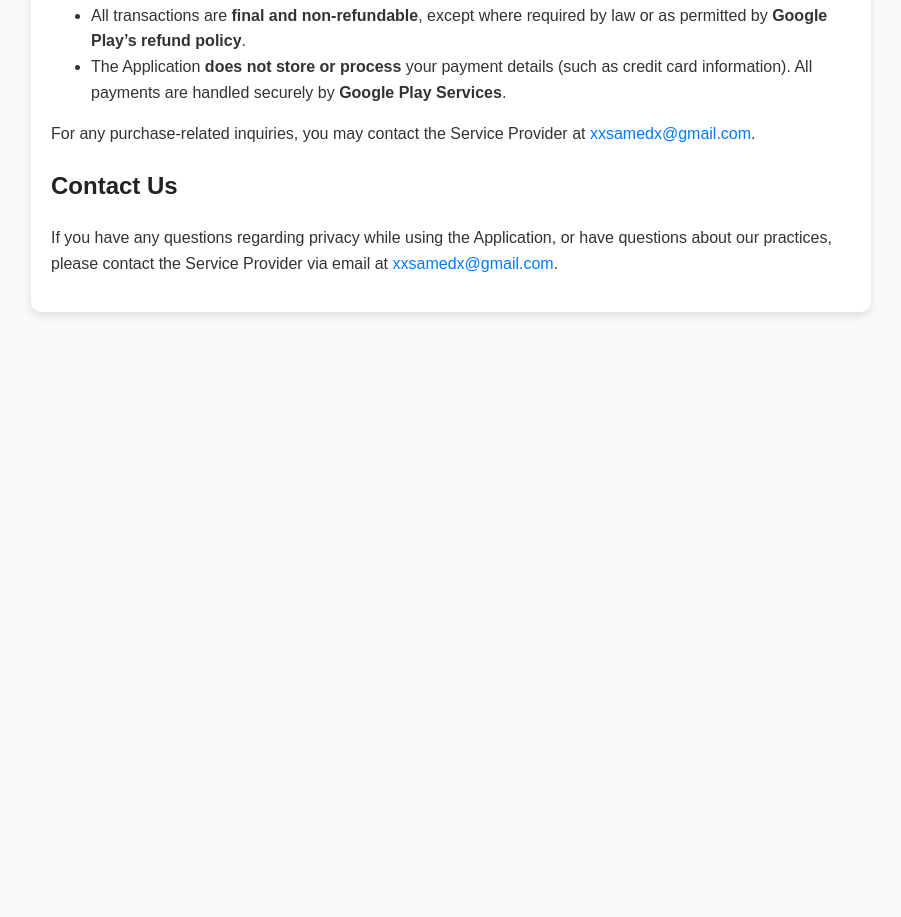
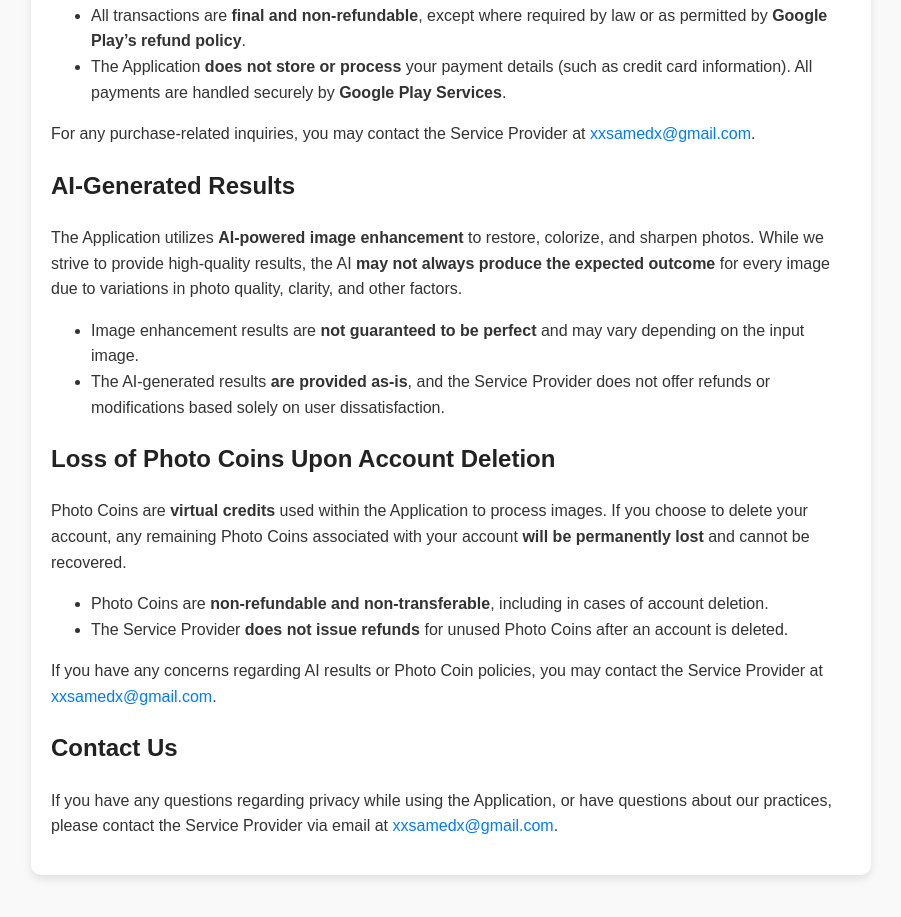
Before and after one commit to SamedHrmn/SamedHrmn.github.io, a plain HTML site: page privacy-policies/photo-enhancer-privacy-policy.html in a window 1280 px wide. Shown: the part 1982-2899 px from the top of the page, without its empty margins (189-1090 px from the left). Before the commit the page ends 2354 px from the top, so only its background shows below. Drawn offline with Linux system fonts and the light colour scheme.

Commit message:
update photo-enhancer policy

```diff
--- a/privacy-policies/photo-enhancer-privacy-policy.html
+++ b/privacy-policies/photo-enhancer-privacy-policy.html
@@ -1,38 +1,50 @@
 <!DOCTYPE html>
 <html lang="en">
+
 <head>
     <meta charset="UTF-8">
     <meta name="viewport" content="width=device-width, initial-scale=1.0">
     <title>Photo Enhancer App Privacy Policy</title>
     <link rel="stylesheet" href="policy-pages-styles.css">
 </head>
+
 <body>
     <div class="container">
         <h1>Photo Enhancer Privacy Policy</h1>
-        <p>This privacy policy applies to the Photo Enhancer app (hereby referred to as "Application") for mobile devices that was created by Samed Harman (hereby referred to as "Service Provider") as a Commercial service. This service is intended for use "AS IS".</p>
+        <p>This privacy policy applies to the Photo Enhancer app (hereby referred to as "Application") for mobile
+            devices that was created by Samed Harman (hereby referred to as "Service Provider") as a Commercial service.
+            This service is intended for use "AS IS".</p>
 
         <h2>Information Collection and Use</h2>
         <p>The Application collects information when you download and use it. This information may include:</p>
         <ul>
             <li>Your device's Internet Protocol address (e.g., IP address)</li>
-            <li>The pages of the Application that you visit, the time and date of your visit, the time spent on those pages</li>
+            <li>The pages of the Application that you visit, the time and date of your visit, the time spent on those
+                pages</li>
             <li>The time spent on the Application</li>
             <li>The operating system you use on your mobile device</li>
         </ul>
         <p>The Application does not gather precise information about the location of your mobile device.</p>
-        <p>The Service Provider may use the information you provide to contact you with important information, required notices, and marketing promotions.</p>
-        <p>For a better experience, the Service Provider may require you to provide personally identifiable information, including but not limited to ANDROID_ID and userId. This information will be retained and used as described in this privacy policy.</p>
+        <p>The Service Provider may use the information you provide to contact you with important information, required
+            notices, and marketing promotions.</p>
+        <p>For a better experience, the Service Provider may require you to provide personally identifiable information,
+            including but not limited to ANDROID_ID and userId. This information will be retained and used as described
+            in this privacy policy.</p>
 
         <h2>Third Party Access</h2>
-        <p>Only aggregated, anonymized data is periodically transmitted to external services to aid the Service Provider in improving the Application and their service. The Service Provider may share your information with third parties as described in this privacy statement.</p>
-        <p>The Application utilizes third-party services with their own privacy policies. Below are links to their Privacy Policies:</p>
+        <p>Only aggregated, anonymized data is periodically transmitted to external services to aid the Service Provider
+            in improving the Application and their service. The Service Provider may share your information with third
+            parties as described in this privacy statement.</p>
+        <p>The Application utilizes third-party services with their own privacy policies. Below are links to their
+            Privacy Policies:</p>
         <ul>
             <li><a href="https://www.google.com/policies/privacy/" target="_blank">Google Play Services</a></li>
         </ul>
         <p>The Service Provider may disclose information:</p>
         <ul>
             <li>As required by law, such as to comply with a subpoena or similar legal process.</li>
-            <li>When they believe in good faith that disclosure is necessary to protect their rights, your safety, or the safety of others, investigate fraud, or respond to a government request.</li>
+            <li>When they believe in good faith that disclosure is necessary to protect their rights, your safety, or
+                the safety of others, investigate fraud, or respond to a government request.</li>
             <li>With trusted service providers who work on their behalf and adhere to this privacy policy.</li>
         </ul>
 
@@ -40,10 +52,12 @@
         <p>You can stop all collection of information by the Application by uninstalling it.</p>
 
         <h2>Data Retention Policy</h2>
-        <p>The Service Provider will retain user-provided data as long as you use the Application. If you wish to delete your data, please contact <a href="mailto:xxsamedx@gmail.com">xxsamedx@gmail.com</a>.</p>
+        <p>The Service Provider will retain user-provided data as long as you use the Application. If you wish to delete
+            your data, please contact <a href="mailto:xxsamedx@gmail.com">xxsamedx@gmail.com</a>.</p>
 
         <h2>Children</h2>
-        <p>The Application does not knowingly collect personal data from children under 13. If such data is found, it will be deleted immediately.</p>
+        <p>The Application does not knowingly collect personal data from children under 13. If such data is found, it
+            will be deleted immediately.</p>
 
         <h2>Security</h2>
         <p>The Service Provider implements safeguards to protect user data.</p>
@@ -56,15 +70,49 @@
         <p>By using the Application, you consent to this Privacy Policy.</p>
 
         <h2>In-App Purchases</h2>
-        <p>The Application offers <strong>consumable in-app purchases</strong> through <strong>Google Play Services</strong>. When you make a purchase, the transaction is processed securely by <strong>Google Play Billing</strong>, and relevant purchase details (e.g., <strong>purchase token, product ID</strong>) are stored for verification purposes.</p>
+        <p>The Application offers <strong>consumable in-app purchases</strong> through <strong>Google Play
+                Services</strong>. When you make a purchase, the transaction is processed securely by <strong>Google
+                Play Billing</strong>, and relevant purchase details (e.g., <strong>purchase token, product ID</strong>)
+            are stored for verification purposes.</p>
         <ul>
-            <li>All transactions are <strong>final and non-refundable</strong>, except where required by law or as permitted by <strong>Google Play’s refund policy</strong>.</li>
-            <li>The Application <strong>does not store or process</strong> your payment details (such as credit card information). All payments are handled securely by <strong>Google Play Services</strong>.</li>
+            <li>All transactions are <strong>final and non-refundable</strong>, except where required by law or as
+                permitted by <strong>Google Play’s refund policy</strong>.</li>
+            <li>The Application <strong>does not store or process</strong> your payment details (such as credit card
+                information). All payments are handled securely by <strong>Google Play Services</strong>.</li>
         </ul>
-        <p>For any purchase-related inquiries, you may contact the Service Provider at <a href="mailto:xxsamedx@gmail.com">xxsamedx@gmail.com</a>.</p>
+        <p>For any purchase-related inquiries, you may contact the Service Provider at <a
+                href="mailto:xxsamedx@gmail.com">xxsamedx@gmail.com</a>.</p>
+
+        <h2>AI-Generated Results</h2>
+        <p>The Application utilizes <strong>AI-powered image enhancement</strong> to restore, colorize, and sharpen
+            photos. While we strive to provide high-quality results, the AI <strong>may not always produce the expected
+                outcome</strong> for every image due to variations in photo quality, clarity, and other factors.</p>
+        <ul>
+            <li>Image enhancement results are <strong>not guaranteed to be perfect</strong> and may vary depending on
+                the input image.</li>
+            <li>The AI-generated results <strong>are provided as-is</strong>, and the Service Provider does not offer
+                refunds or modifications based solely on user dissatisfaction.</li>
+        </ul>
+
+        <h2>Loss of Photo Coins Upon Account Deletion</h2>
+        <p>Photo Coins are <strong>virtual credits</strong> used within the Application to process images. If you choose
+            to delete your account, any remaining Photo Coins associated with your account <strong>will be permanently
+                lost</strong> and cannot be recovered.</p>
+        <ul>
+            <li>Photo Coins are <strong>non-refundable and non-transferable</strong>, including in cases of account
+                deletion.</li>
+            <li>The Service Provider <strong>does not issue refunds</strong> for unused Photo Coins after an account is
+                deleted.</li>
+        </ul>
+        <p>If you have any concerns regarding AI results or Photo Coin policies, you may contact the Service Provider at
+            <a href="mailto:xxsamedx@gmail.com">xxsamedx@gmail.com</a>.</p>
+
 
         <h2>Contact Us</h2>
-        <p>If you have any questions regarding privacy while using the Application, or have questions about our practices, please contact the Service Provider via email at <a href="mailto:xxsamedx@gmail.com">xxsamedx@gmail.com</a>.</p>
+        <p>If you have any questions regarding privacy while using the Application, or have questions about our
+            practices, please contact the Service Provider via email at <a
+                href="mailto:xxsamedx@gmail.com">xxsamedx@gmail.com</a>.</p>
     </div>
 </body>
+
 </html>
```
